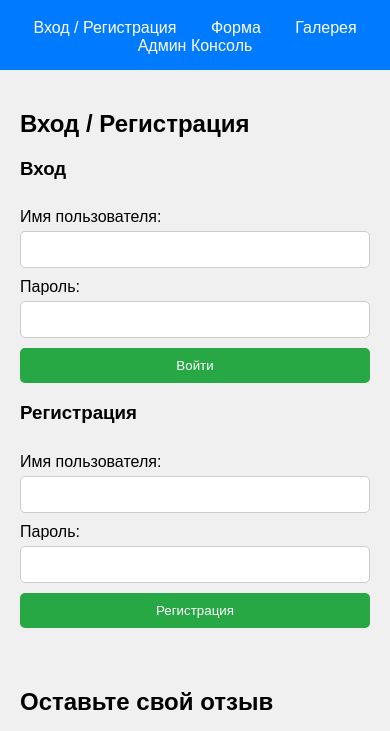
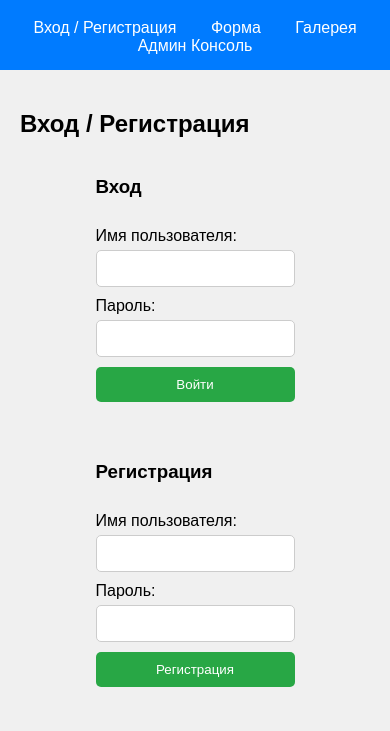
Before and after one commit to Deag999/deag, a plain HTML site: page index.html in a window 390 px wide. Shown: the part 113-844 px from the top of the page. Drawn offline with Linux system fonts and the light colour scheme.

Commit message:
Update styles.css

```diff
--- a/styles.css
+++ b/styles.css
@@ -25,16 +25,24 @@ section {
     max-width: 800px;
 }
 
+/* Стили форм регистрации, входа и админ консоли */
+#auth-container, #admin-container {
+    display: flex;
+    flex-direction: column;
+    gap: 20px;
+}
+
 form {
     display: flex;
     flex-direction: column;
+    margin-bottom: 20px;
 }
 
 label {
     margin-top: 10px;
 }
 
-input, textarea {
+input {
     padding: 10px;
     margin-top: 5px;
     border: 1px solid #ccc;
@@ -75,6 +83,11 @@ button:hover {
 
 /* Адаптивность */
 @media (max-width: 600px) {
+    #auth-container, #admin-container {
+        flex-direction: column;
+        align-items: center;
+    }
+
     .gallery {
         flex-direction: column;
         align-items: center;
```
